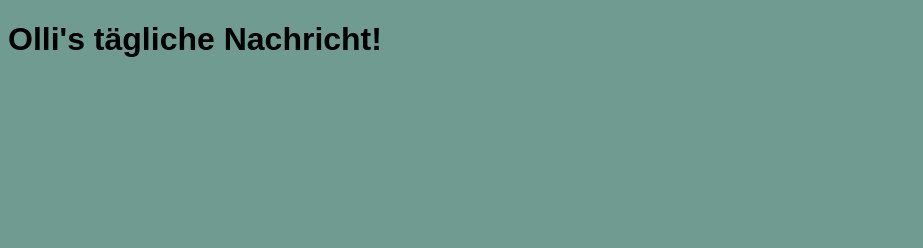
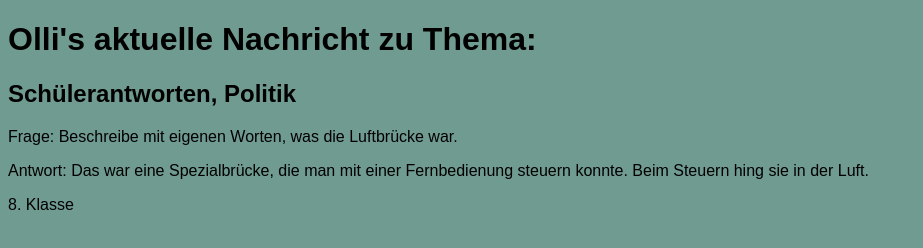
Before and after one commit to Rauolli/Ollis-message-generator, a plain HTML site: page index.html in a window 1280 px wide. Shown: the whole page, without its empty margins (0-923 px from the left). Drawn offline with Linux system fonts and the light colour scheme.

Commit message:
Added 3 Topics as Objects inside an Array to choose a Message

```diff
--- a/index.html
+++ b/index.html
@@ -8,8 +8,12 @@
     <title>Message Generator</title>
 </head>
 <body>
-    <h1>Olli's tägliche Nachricht!</h1>
-    <div class="message"></div>
+    <h1>Olli's aktuelle Nachricht zu Thema:</h1>
+    <article class="message">
+        <h2 class="topic"></h2>
+        <section class="citation"></section>
+        <p class="source"></p>
+    </article>
 
     <script src="./src/js/index.js"></script>
 </body>
--- a/src/js/index.js
+++ b/src/js/index.js
@@ -1,2 +1,153 @@
-const messages = [];
-const message = {};
+const aphorism = [
+    {
+        topic: "Sinn des Lebens",
+        citation: "<p>Man lebt nicht wenn man nicht weiss wofür!</p>",
+        source: "Unbekannt"
+    },
+    {
+        topic: "Sinn des Lebens",
+        citation: "<p>Das Leben ist hart, doch ich bin härter.</p>",
+        source: "Unbekannt"
+    },
+    {
+        topic: "Sinn des Lebens",
+        citation: "<p>Die Zukunft verschont niemanden.</p>",
+        source: "Unbekannt"
+    },
+    {
+        topic: "Sinn des Lebens",
+        citation: "<p>Das Leben ist hart, aber es übt ungemein.</p>",
+        source: "Unbekannt"
+    },
+    {
+        topic: "Sinn des Lebens",
+        citation: "<p>Wohl dem, der das Treppengeländer des Lebens herunterrutscht, ohne auf abstehende Holzsplitter zu treffen.</p>",
+        source: "Unbekannt"
+    },
+    {
+        topic: "Sinn des Lebens",
+        citation: "<p>Lebt für die Gegenwart, träumt von der Zukunft, lernt von der Vergangenheit.</p>",
+        source: "Unbekannt"
+    },
+    {
+        topic: "Sinn des Lebens",
+        citation: "<p>Auf einen, der lebte und unsterblich ward, kommen Millionen, die starben und nicht gelebt haben.</p>",
+        source: "Unbekannt"
+    },
+    {
+        topic: "Sinn des Lebens",
+        citation: "<p>Man lebt nur einmal! Probier's aus!</p>",
+        source: "Unbekannt"
+    },
+    {
+        topic: "Sinn des Lebens",
+        citation: "<p>Beglückt ist der, der seine Rolle also spielt, dass, wenn der Vorhang fällt, er keine Reue fühlt.</p>",
+        source: "Unbekannt"
+    },
+    {
+        topic: "Sinn des Lebens",
+        citation: "<p>Je leichter du bist, um so besser trägt dich die Woge des Lebens.</p>",
+        source: "Unbekannt"
+    },
+];
+
+const jokes = [
+    {
+        topic: "Witz, Polizisten",
+        citation: "<p>Verkehrskontrolle. Der Polizist: \„Haben Sie etwas getrunken?\“</p><p>Autofahrer: \„Nein.\“</p><p>Polizist: \„Sollten Sie aber! Mindestens 2 Liter am Tag.\“</p>",
+        source: ""
+    },
+    {
+        topic: "Witz, Ehe",
+        citation: "<p>Freitagabend. \„Schatz, sollen wir uns ein schönes Wochenende machen?\“</p><p>\„Klar!\“ – \„Klasse, dann bis Montag!\“</p>",
+        source: ""
+    },
+    {
+        topic: "Witz, Veganer",
+        citation: "<p>Wissen Veganer eigentlich, dass sie in der Milchstraße leben?</p>",
+        source: ""
+    },
+    {
+        topic: "Witz, Rentner",
+        citation: "<p>Merke: Man sollte im Altenheim kein \„Last Christmas\“ singen!</p>",
+        source: ""
+    },
+    {
+        topic: "Witz, Schwiegermutter",
+        citation: "<p>Was sind gemischte Gefühle?</p><p>Wenn die Schwiegermutter rückwärts im neuen BWW auf eine Steilklippe zufährt.</p>",
+        source: ""
+    },
+    {
+        topic: "Witz, Ehe",
+        citation: "<p>Mein Freund hat mich kurzfristig zum Finale der Fußball Weltmeisterschaft eingeladen, er hat noch ein Ticket übrig.</p><p>Leider heirate ich an diesem Tag. Wenn du jemanden kennst, der Interesse hat, sag bitte kurz Bescheid: Sie wartet vor der Gottlieb-Kirche, ist blond, 1,70 groß und heißt Stephanie.</p>",
+        source: ""
+    },
+    {
+        topic: "Witz, Abnehm",
+        citation: "<p>Ich würde ja gerne ein paar Kilos verlieren.</p><p>Aber ich verliere nie. Ich bin ein Gewinner!</p>",
+        source: ""
+    },
+    {
+        topic: "Witz, Geschlechterkonflikte",
+        citation: "<p>Siri, warum sind Frauen so komisch zu mir?“</p><p>„Mein Name ist Alexa!</p>",
+        source: ""
+    },
+    {
+        topic: "Lustiger Witz",
+        citation: "<p>Pessimist: \„Schlimmer geht\’s nicht!\“</p><p>Optimist: \„Doch!\“</p>",
+        source: ""
+    },
+    {
+        topic: "Lustiger Witz",
+        citation: "<p>Sagt die 0 zur 8: \„Schicker Gürtel!\“</p>",
+        source: ""
+    },
+    {
+        topic: "Witz, Ehe",
+        citation: "<p>Frau: \„Liebst du mich auch\“</p><p>Mann: \„Ja, dich auch!\“</p>",
+        source: ""
+    },
+    {
+        topic: "Lustiger Witz",
+        citation: "<p>Unterhalten sich 2 Kerzen: \„Ist Wasser gefährlich?\“</p><p>\„Davon kannst du ausgehen!\“</p>",
+        source: ""
+    },
+
+
+];
+
+const studentResponses = [
+    {
+        topic: "Schülerantworten, Grundschule, Wortarten",
+        citation: "<p>Adjektive: Finde das Gegenteil</p><p><ul><li>krank – gesund</li><li>hell – dunkel</li><li>pünktlich – kariert</li></ul></p>",
+        source: "3. Klasse"
+    },
+    {
+        topic: "Schülerantworten, Grundschule, Erdkunde",
+        citation: "<p>Frage: Was ist eine Legende?</p><p>Schülerantwort: Miroslav Klose</p>",
+        source: "4. Klasse"
+    },
+    {
+        topic: "Schülerantworten, Grundschule, Religion",
+        citation: "<p>Frage: Welche Geschenke brachten die drei Weisen dem Jesuskind mit?</p>Schülerantwort: Gold, Weihrauch und eine Möhre.</p>",
+        source: "3. Klasse"
+    },
+    {
+        topic: "Schülerantworten, Biologie",
+        citation: "<p>Frage: Wozu dienen die Stäbchen der Netzhaut?</p><p>Schülerantwort: Farbfernsehen</p>",
+        source: "8. Klasse"
+    },
+    {
+        topic: "Schülerantworten, Politik",
+        citation: "<p>Frage: Beschreibe mit eigenen Worten, was die Luftbrücke war.</p><p>Antwort: Das war eine Spezialbrücke, die man mit einer Fernbedienung steuern konnte. Beim Steuern hing sie in der Luft.</p>",
+        source: "8. Klasse"
+    }
+];
+
+const rnd = Math.random();
+const topic = document.querySelector(".topic")
+const message = document.querySelector(".citation");
+const source = document.querySelector(".source");
+topic.innerHTML = studentResponses[4].topic;
+message.innerHTML = studentResponses[4].citation;
+source.innerHTML = studentResponses[4].source;
```
